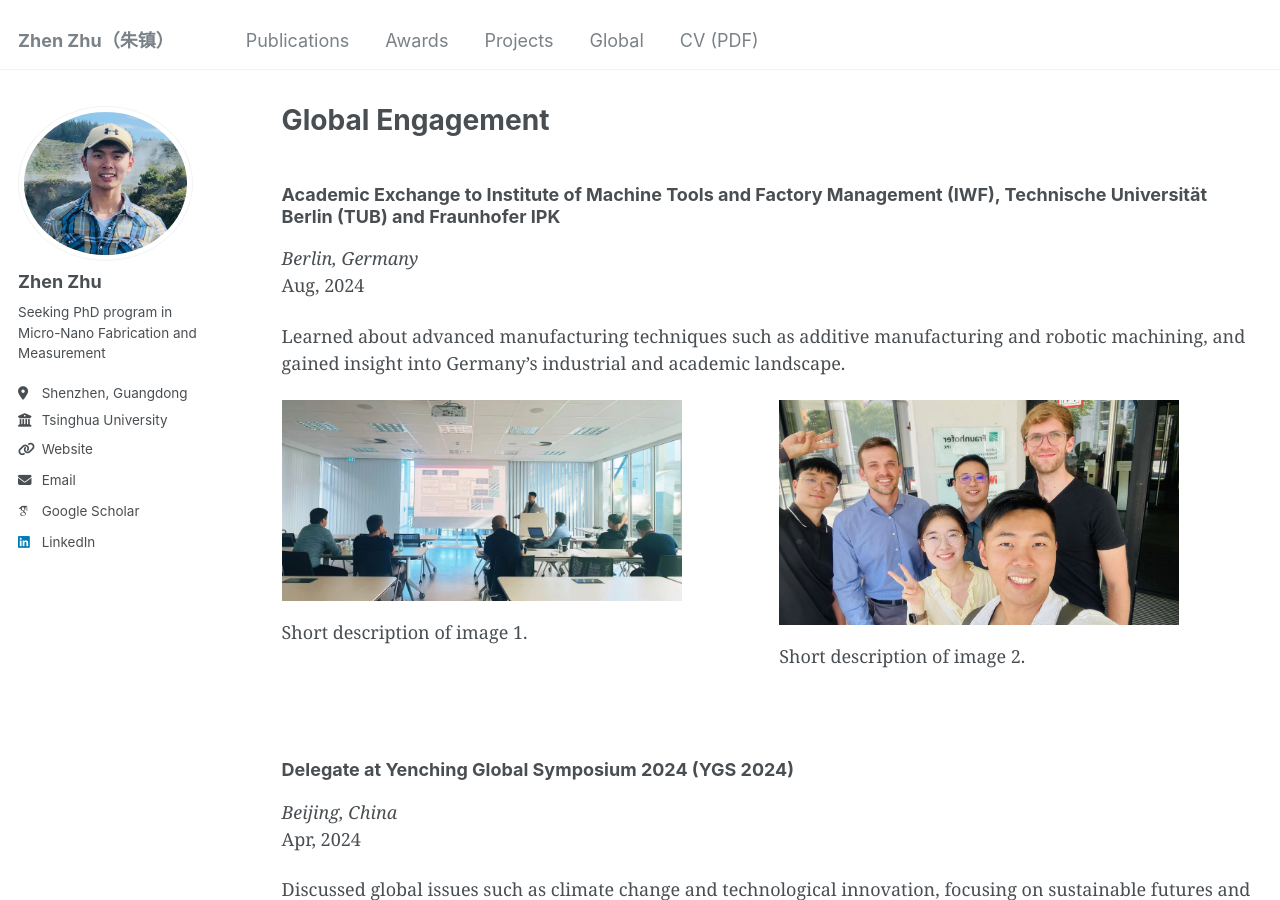
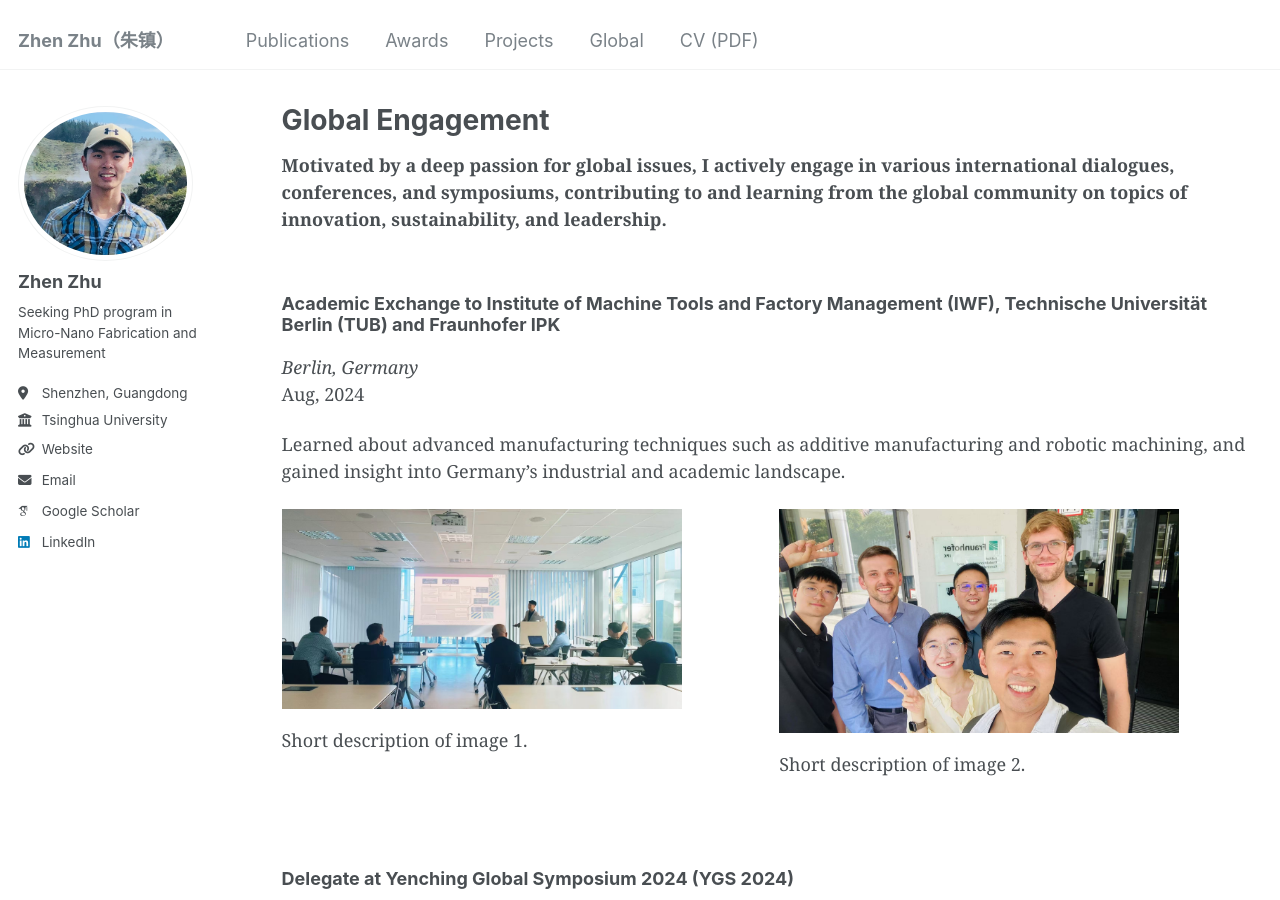
Before and after one commit to zhenzhuzz/zhenzhuzz.github.io, a Jekyll site: the page built from _pages/global.html, in a window 1280 px wide and 900 px high. Built offline with Jekyll 4.4.1, drawn with Linux system fonts in a browser that asks for light colours; some web fonts are replaced.

Commit message:
Update global.html

```diff
--- a/_pages/global.html
+++ b/_pages/global.html
@@ -4,6 +4,8 @@ title: "Global Engagement"
 permalink: /global/
 author_profile: true
 ---
+
+<p><strong>Motivated by a deep passion for global issues, I actively engage in various international dialogues, conferences, and symposiums, contributing to and learning from the global community on topics of innovation, sustainability, and leadership.</strong></p>
 
 {% include base_path %}
 
```
